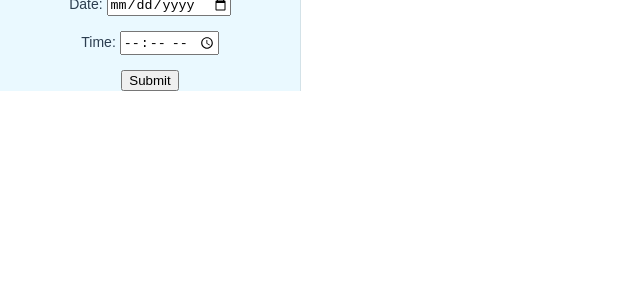
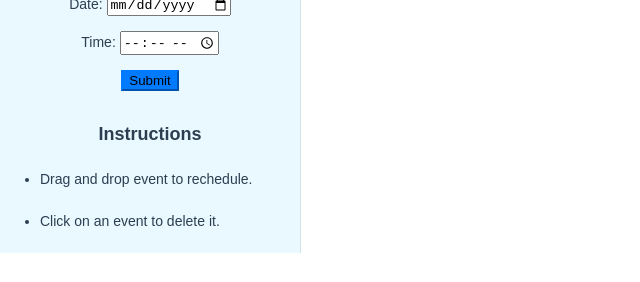
Before and after one commit to jaishmau39/CalenderEventsApp, a Vue app in the folder calendar-app/: page / in a window 1280 px wide. Shown: the part 172-454 px from the top of the page, without its empty margins (0-640 px from the left). Built offline with nearby package versions, Linux system fonts and the light colour scheme; no server answers.

Commit message:
Add instructions to form

```diff
--- a/calendar-app/src/components/EventCalendar.vue
+++ b/calendar-app/src/components/EventCalendar.vue
@@ -163,6 +163,16 @@ export default {
           <button type="submit" class="btn btn-primary">Submit</button>
         </form>
       </div>
+
+
+      <div class="instructions">
+        <h3>Instructions</h3>
+        <ul>
+          <li>Drag and drop event to rechedule.</li>
+          <li>Click on an event to delete it.</li>
+        </ul>
+      </div>
+
     </div>
     <div class="main-content">
       <!-- FullCalendar component -->
@@ -221,4 +231,34 @@ body {
   margin: 0;
   padding: 0;
 }
+
+.instructions {
+  margin-top: 30px; /* Add space between the form and the instructions */
+}
+
+.instructions h3 {
+  font-size: 18px;
+  font-weight: bold;
+}
+
+.instructions ul {
+  margin: 0;
+  list-style: disc;
+
+  display: block;
+  text-align: left;
+}
+
+.instructions li {
+
+  margin: 1.5em 0;
+  padding-left: 0pt;
+
+}
+
+.btn-primary {
+
+  background-color: #007bff;
+  border-color: #007bff;
+}
 </style>
```
